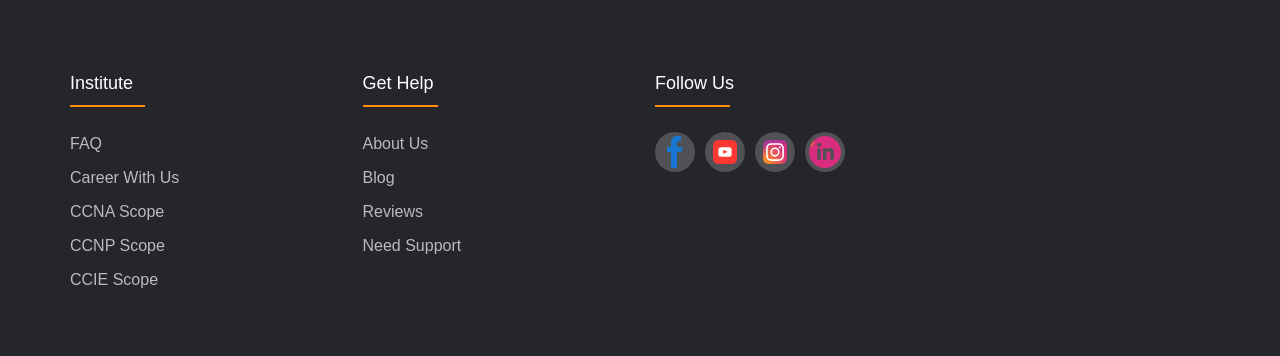
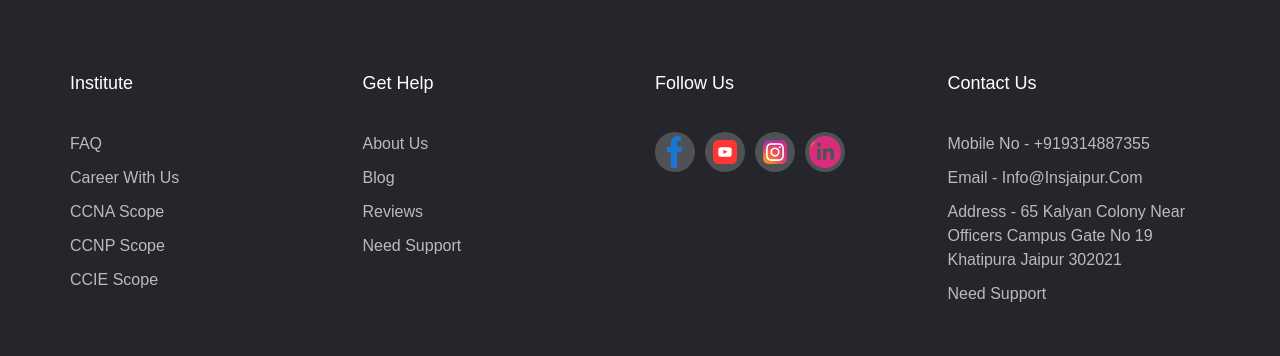
Before and after one commit to mo-amir-code/e-learning, a React (Create React App) app: page /contact in a window 1280 px wide. Shown: the part 786-1142 px from the top of the page. Built offline with nearby package versions, Linux system fonts and the light colour scheme.

Commit message:
update 14

```diff
--- a/src/components/Footer.js
+++ b/src/components/Footer.js
@@ -61,6 +61,23 @@ const Footer = () => {
                 </a>
               </div>
             </div>
+            <div className="footer-col">
+              <h4>Contact Us</h4>
+              <ul>
+                <li>
+                  <p>Mobile No - <strong>+919314887355</strong></p>
+                </li>
+                <li>
+                <p>Email - <strong>info@insjaipur.com</strong></p>
+                </li>
+                <li>
+                <p>Address - <strong>65 Kalyan colony near officers campus gate no 19 khatipura Jaipur 302021</strong></p>
+                </li>
+                <li>
+                  <a href="#">Need Support</a>
+                </li>
+              </ul>
+            </div>
           </div>
         </div>
       </footer>
--- a/src/components/css/home.css
+++ b/src/components/css/home.css
@@ -1,16 +1,16 @@
-
-
    * {
        margin: 0%;
        padding: 0%;
        font-family: sans-serif;
    }
-.banner{
+
+   .banner {
        width: 100%;
        height: 100vh;
        background: transparent;
    }
-span{
+
+   span {
        background: #ff9c2a;
        height: 100%;
        width: 0%;
@@ -21,7 +21,8 @@ span{
        z-index: -1;
        transition: 0.5s;
    }
-.navbar{
+
+   .navbar {
        /* width: 85%; */
        margin: auto;
        padding: 10px 2.6rem;
@@ -30,22 +31,26 @@ span{
        justify-content: space-between;
        background-color: transparent;
    }
-.logo{
+
+   .logo {
        width: 150px;
        cursor: pointer;
        padding: 0;
    }
+
    .navbar ul li {
        list-style: none;
        display: inline-block;
        margin: 0 20px;
        position: relative;
    }
+
    .navbar ul li a {
        text-decoration: none;
        text-transform: uppercase;
    }
-.navbar ul li::after{
+
+   .navbar ul li::after {
        content: '';
        height: 3px;
        width: 0%;
@@ -55,9 +60,11 @@ span{
        bottom: 0;
        transition: 0.5s;
    }
-.navbar ul li:hover:after{
+
+   .navbar ul li:hover:after {
        width: 100%;
    }
+
    header h1 {
        text-align: center;
        font-size: 40px;
@@ -99,12 +106,12 @@ section:nth-child(even) {
    }
 
 
-section .slider{
+   section .slider {
        width: 100%;
        overflow: hidden;
    }
 
-section .slide{
+   section .slide {
        border-radius: 12px;
        box-shadow: 1px 1px 10px black;
        width: 560px;
@@ -122,37 +129,46 @@ img {
    section h5 {
        margin: 40px;
    }
+
    @import url('https://fonts.googleapis.com/css2?display=swap&family=Poppins:wght@300;400;500;600;700&display=swap');
-    body{
+
+   body {
        line-height: 1.5;
        font-family: 'Poppins', sans-serif;
    }
-*{
-	margin:0;
-	padding:0;
+
+   * {
+       margin: 0;
+       padding: 0;
        box-sizing: border-box;
    }
-.container{
+
+   .container {
        max-width: 1170px;
-	margin:auto;
+       margin: auto;
    }
-.row{
+
+   .row {
        display: flex;
        flex-wrap: wrap;
    }
-ul{
+
+   ul {
        list-style: none;
    }
-.footer{
+
+   .footer {
        background-color: #24262b;
        padding: 70px 0;
    }
-.footer-col{
+
+   .footer-col {
        width: 25%;
        padding: 0 15px;
        text-align: left;
    }
-.footer-col h4{
+
+   .footer-col h4 {
        font-size: 18px;
        color: #ffffff;
        text-transform: capitalize;
@@ -160,20 +176,35 @@ ul{
        font-weight: 500;
        position: relative;
    }
-.footer-col h4::before{
+
+   .footer-col h4:hover:before {
        content: '';
        position: absolute;
        /* left:0; */
        bottom: -10px;
-	background-color: #ff8d0a ;
+       background-color: #ff8d0a;
        height: 2px;
        box-sizing: border-box;
        width: 75px;
+       animation: lineLeftToRight 0.6s;
+       transition: all;
    }
-.footer-col ul li:not(:last-child){
+
+   @keyframes lineLeftToRight {
+       0% {
+           transform: translateX(-50%);
+       }
+
+       100% {
+           transform: translateX(0%);
+       }
+   }
+
+   .footer-col ul li:not(:last-child) {
        margin-bottom: 10px;
    }
-.footer-col ul li a{
+
+   .footer-col ul li a {
        font-size: 16px;
        text-transform: capitalize;
        color: #ffffff;
@@ -183,36 +214,50 @@ ul{
        display: block;
        transition: all 0.3s ease;
    }
-.footer-col ul li a:hover{
+   .footer-col ul li p {
+       font-size: 16px;
+       text-transform: capitalize;
+       color: #ffffff;
+       text-decoration: none;
+       font-weight: 300;
+       color: #bbbbbb;
+       display: block;
+       transition: all 0.3s ease;
+   }
+
+   .footer-col ul li a:hover {
        color: #ffffff;
        padding-left: 8px;
    }
-.footer-col .social-links a{
+
+   .footer-col .social-links a {
        display: inline-block;
        height: 40px;
        width: 40px;
-	background-color: rgba(255,255,255,0.2);
-	margin:0 10px 10px 0;
+       background-color: rgba(255, 255, 255, 0.2);
+       margin: 0 10px 10px 0;
        text-align: center;
        line-height: 40px;
        border-radius: 50%;
        color: #ffffff;
        transition: all 0.5s ease;
    }
-.footer-col .social-links a:hover{
+
+   .footer-col .social-links a:hover {
        color: #24262b;
        background-color: #ffffff;
    }
 
    /*responsive*/
-@media(max-width: 767px){
-  .footer-col{
+   @media(max-width: 767px) {
+       .footer-col {
            width: 50%;
            margin-bottom: 30px;
        }
    }
-@media(max-width: 574px){
-  .footer-col{
+
+   @media(max-width: 574px) {
+       .footer-col {
            width: 100%;
            text-align: center;
        }
```
Lines whose indentation alone changed are shown as unchanged.
